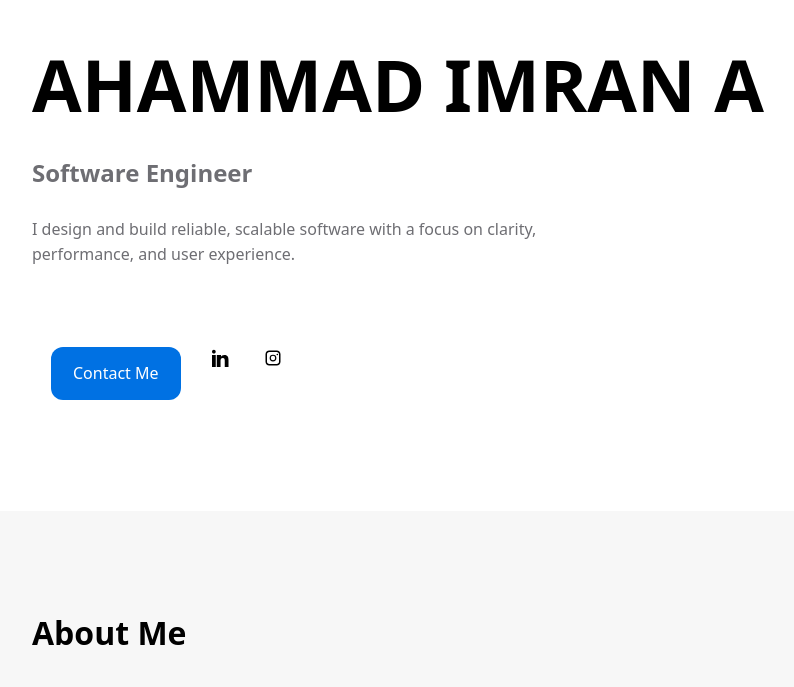
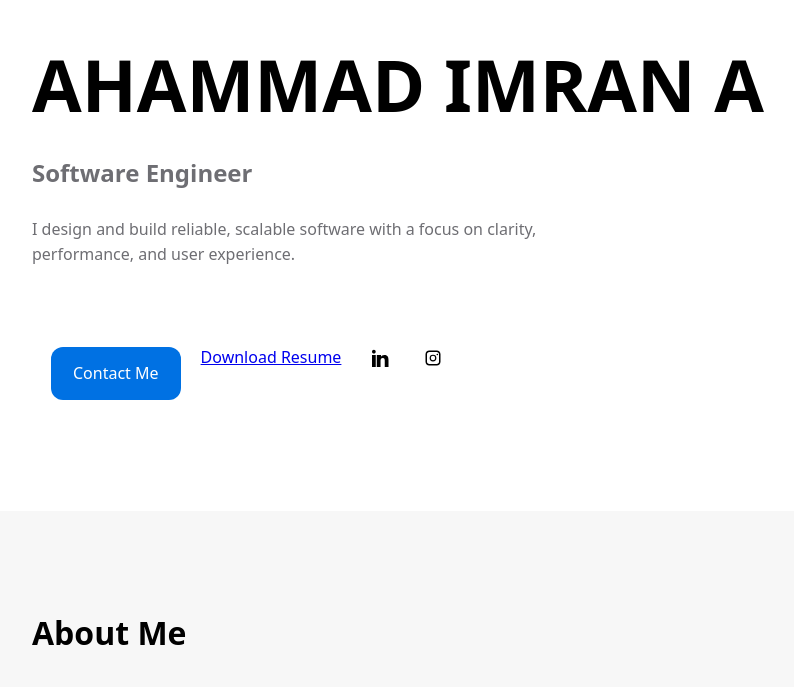
Before and after one commit to iimr4n/portfolio-js, a Next.js app: page / in a window 1280 px wide. Shown: the part 113-800 px from the top of the page, without its empty margins (32-826 px from the left). Built offline with nearby package versions, Linux system fonts and the light colour scheme.

Commit message:
Update Hero.jsx

```diff
--- a/components/Hero.jsx
+++ b/components/Hero.jsx
@@ -10,12 +10,23 @@ export default function Hero() {
           performance, and user experience.
         </p>
 
-        {/* Actions */}
+        {/* Hero Actions */}
         <div className="hero-actions glass">
+          {/* Contact Button */}
           <a href="#contact" className="btn-primary">
             Contact Me
           </a>
 
+          {/* Resume Download */}
+          <a
+            href="/Imran_Resume.pdf"
+            className="btn-secondary"
+            download
+          >
+            Download Resume
+          </a>
+
+          {/* Social Icons */}
           <div className="social-icons">
             {/* LinkedIn */}
             <a
```
